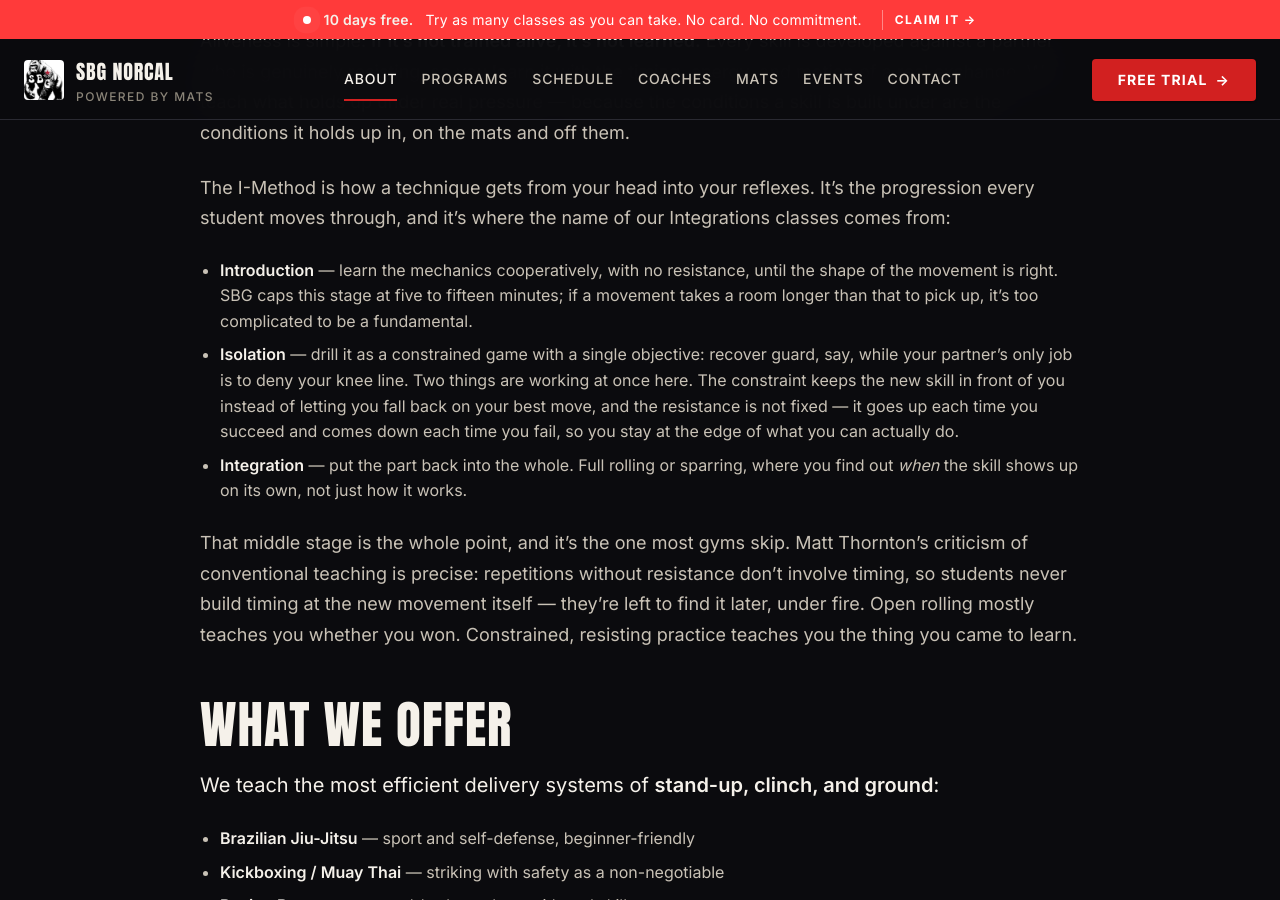
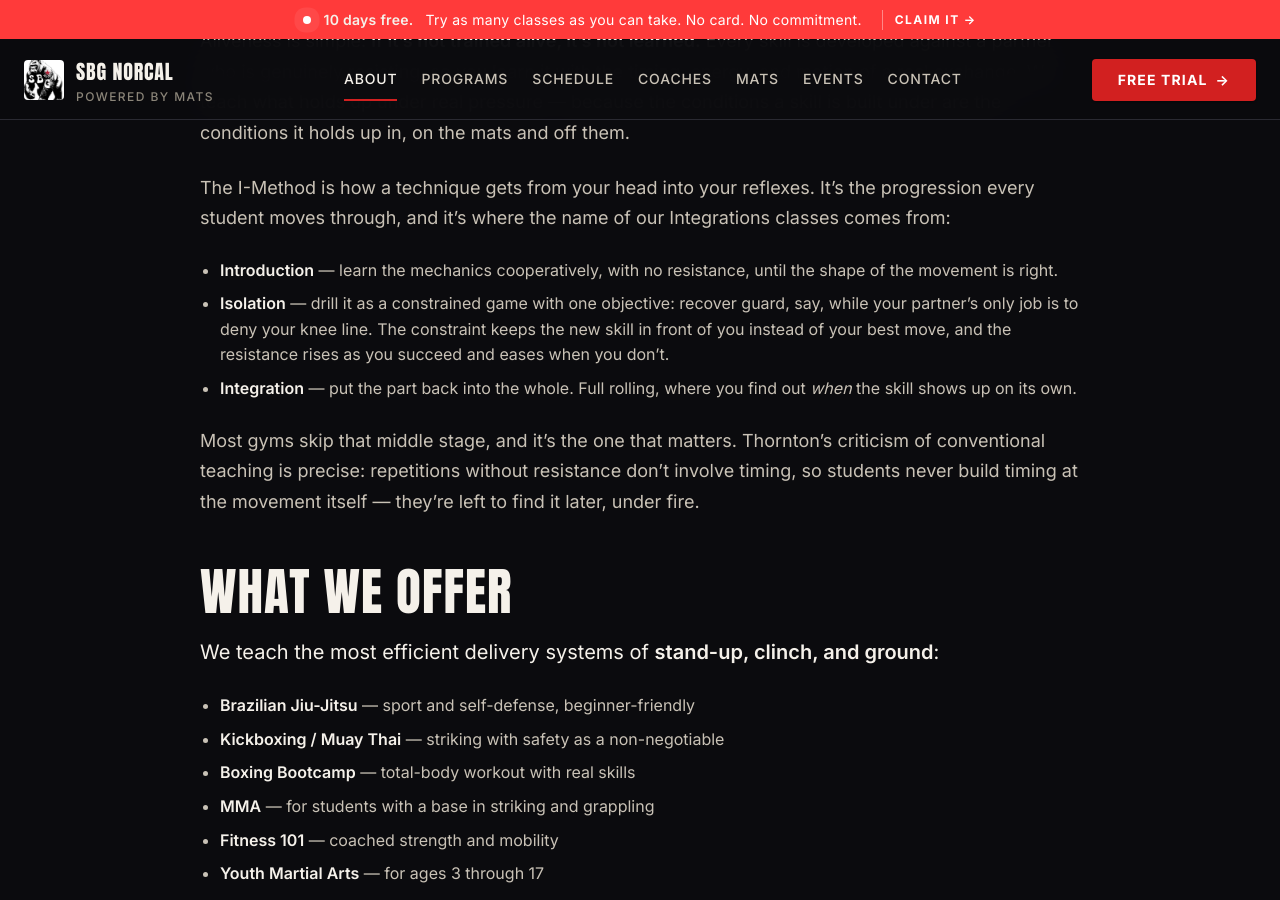
Before and after one commit to SBG-NorCal/sbg-norcal.github.io, a Jekyll site: the page built from about.md, in a window 1280 px wide and 900 px high, scrolled down 1071 px. Built offline with Jekyll 4.4.1, drawn with Linux system fonts in a browser that asks for light colours.

Commit message:
Trim the I-Method copy on both pages
Homepage:
- Drop "Ten minutes, not an hour of lecture" from Introduction.
- Reword Isolation to lead with the constraint rather than the bare
  "one position, one objective" — the constraint is what stops a student
  falling back on their best move, and that is the point of the stage.

about.md: "Where we come from" had grown to 378 words, against 208 for
"Run as a nonprofit" and 68 for "What we offer". The I-Method passage was
257 of those, and the Isolation bullet alone (86 words) ran longer than the
whole "What we offer" section. Cut to 286 words total by removing the
5-15 minute Introduction rule, the "two things are working at once here"
scaffolding, and a closing pair of sentences that duplicated the homepage
card almost verbatim.

Verified at 1440px: three cards 379px, content ending within 48px, no
overflow at 360px. Full suite 64 passed, 6 skipped.

Note on that verification: a leftover Docker container from the old repo
(image sbg-norcal-mats-site) is still bound to *:4000 and serves a stale
build of this site. Playwright's config reuses any server already on :4000,
so runs made while no local jekyll process held the port were silently
testing that old container — and passing, because it is a valid older build.
This run was done against an explicit PORT=4010 server confirmed to be
serving the current build.

Co-Authored-By: Claude Opus 5 <noreply@anthropic.com>

```diff
--- a/about.md
+++ b/about.md
@@ -27,23 +27,18 @@ progression every student moves through, and it's where the name of our Integrat
 classes comes from:
 
 - **Introduction** — learn the mechanics cooperatively, with no resistance, until the
-  shape of the movement is right. SBG caps this stage at five to fifteen minutes; if a
-  movement takes a room longer than that to pick up, it's too complicated to be a
-  fundamental.
-- **Isolation** — drill it as a constrained game with a single objective: recover
-  guard, say, while your partner's only job is to deny your knee line. Two things are
-  working at once here. The constraint keeps the new skill in front of you instead of
-  letting you fall back on your best move, and the resistance is not fixed — it goes
-  up each time you succeed and comes down each time you fail, so you stay at the edge
-  of what you can actually do.
-- **Integration** — put the part back into the whole. Full rolling or sparring, where
-  you find out *when* the skill shows up on its own, not just how it works.
+  shape of the movement is right.
+- **Isolation** — drill it as a constrained game with one objective: recover guard,
+  say, while your partner's only job is to deny your knee line. The constraint keeps
+  the new skill in front of you instead of your best move, and the resistance rises as
+  you succeed and eases when you don't.
+- **Integration** — put the part back into the whole. Full rolling, where you find out
+  *when* the skill shows up on its own.
 
-That middle stage is the whole point, and it's the one most gyms skip. Matt Thornton's
-criticism of conventional teaching is precise: repetitions without resistance don't
-involve timing, so students never build timing at the new movement itself — they're
-left to find it later, under fire. Open rolling mostly teaches you whether you won.
-Constrained, resisting practice teaches you the thing you came to learn.
+Most gyms skip that middle stage, and it's the one that matters. Thornton's criticism
+of conventional teaching is precise: repetitions without resistance don't involve
+timing, so students never build timing at the movement itself — they're left to find
+it later, under fire.
 
 ## What we offer
 
--- a/index.html
+++ b/index.html
@@ -119,8 +119,8 @@ no_header_pad: true
           skill actually gets built.
         </p>
         <ul class="mats-pillar__steps">
-          <li><span class="mats-pillar__step">Introduction</span> — the movement taught clean, without resistance. Ten minutes, not an hour of lecture</li>
-          <li><span class="mats-pillar__step">Isolation</span> — one position, one objective, and resistance that rises as you succeed and eases when you don't</li>
+          <li><span class="mats-pillar__step">Introduction</span> — the movement taught clean, without resistance</li>
+          <li><span class="mats-pillar__step">Isolation</span> — a constrained game that keeps the new skill in front of you instead of your best move, with resistance that rises as you succeed and eases when you don't</li>
           <li><span class="mats-pillar__step">Integration</span> — back into full rolling, where the skill has to find its own moment</li>
         </ul>
       </div>
```
